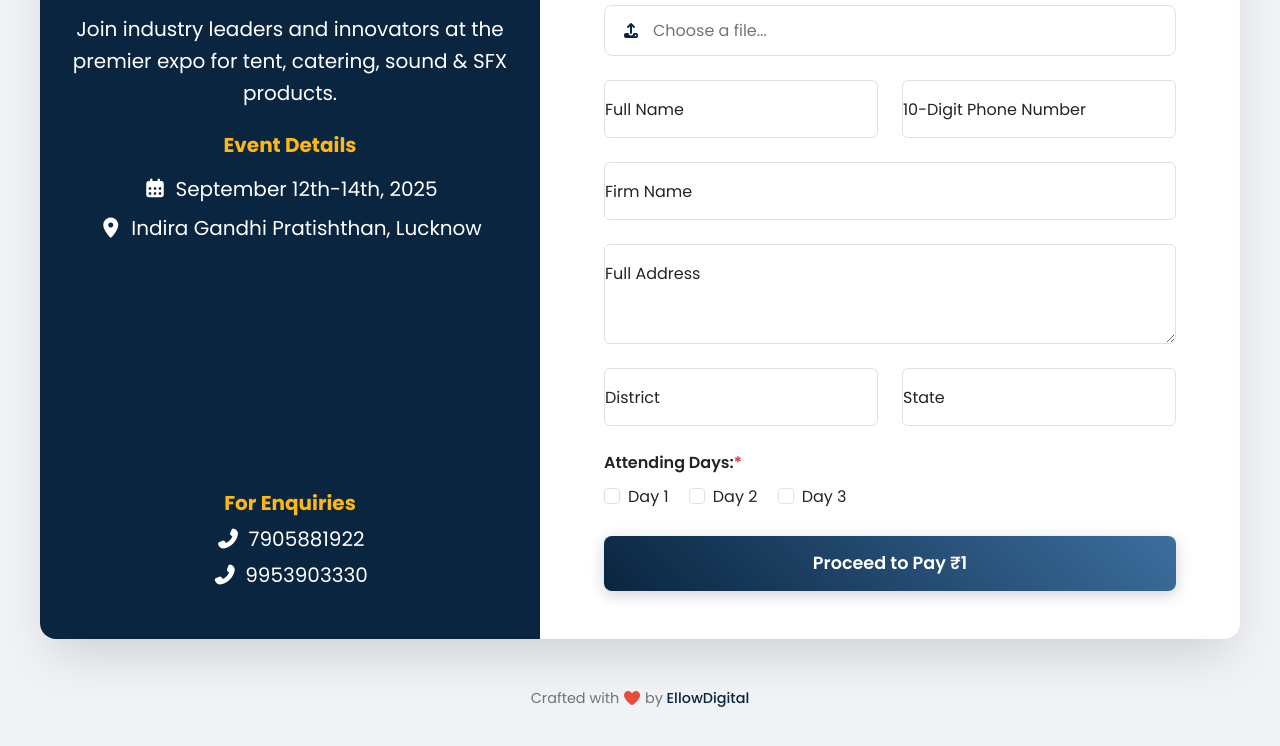
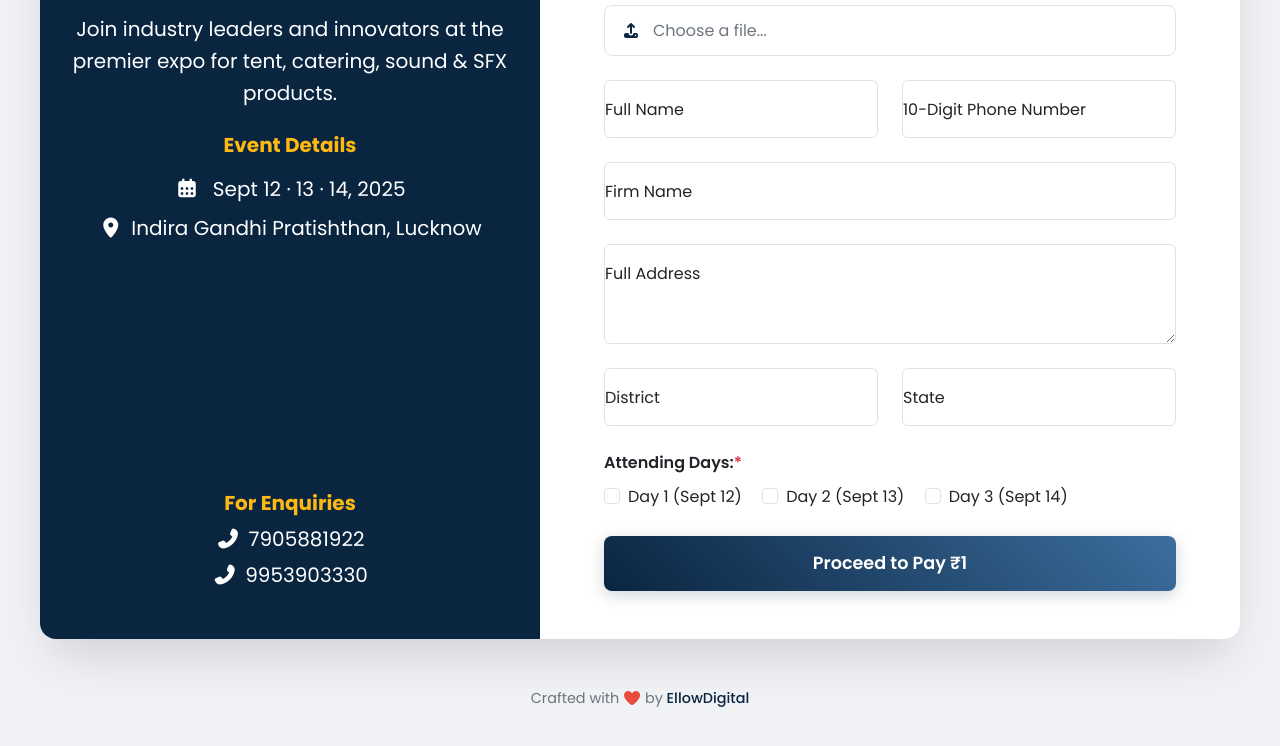
Before and after one commit to EllowDigital/ELLOWREG-IN, a website: page index.html in a window 1280 px wide. Shown: the part 176-922 px from the top of the page. Drawn offline with nearby package versions, Linux system fonts and the light colour scheme; a script that the page names is missing.

Commit message:
refactor: Update event details and attendance labels in index.html for clarity; enhance id card header styling

```diff
--- a/index.html
+++ b/index.html
@@ -370,7 +370,9 @@
                             tent, catering, sound & SFX products.</p>
                         <div class="text-center my-4">
                             <h5 class="fw-bold mb-3" style="color: var(--accent-color);">Event Details</h5>
-                            <p class="mb-2 fs-5"><i class="fas fa-calendar-alt fa-fw me-2"></i>September 12th-14th, 2025
+                            <p class="mb-2 fs-5">
+                                <i class="fas fa-calendar-alt fa-fw me-2"></i>
+                                Sept 12 · 13 · 14, 2025
                             </p>
                             <p class="fs-5" style="line-height: 1.5;"><i
                                     class="fas fa-map-marker-alt fa-fw me-2"></i>Indira Gandhi Pratishthan, Lucknow</p>
@@ -451,17 +453,17 @@
                                     <div class="form-check d-inline-block me-3">
                                         <input class="form-check-input" type="checkbox" name="attendance" value="Day 1"
                                             id="day1">
-                                        <label class="form-check-label" for="day1">Day 1</label>
+                                        <label class="form-check-label" for="day1">Day 1 (Sept 12)</label>
                                     </div>
                                     <div class="form-check d-inline-block me-3">
                                         <input class="form-check-input" type="checkbox" name="attendance" value="Day 2"
                                             id="day2">
-                                        <label class="form-check-label" for="day2">Day 2</label>
+                                        <label class="form-check-label" for="day2">Day 2 (Sept 13)</label>
                                     </div>
                                     <div class="form-check d-inline-block">
                                         <input class="form-check-input" type="checkbox" name="attendance" value="Day 3"
                                             id="day3">
-                                        <label class="form-check-label" for="day3">Day 3</label>
+                                        <label class="form-check-label" for="day3">Day 3 (Sept 14)</label>
                                     </div>
                                 </div>
                             </div>
@@ -505,7 +507,9 @@
     <div id="id-card-template" class="d-none">
         <div id="id-card">
             <div class="id-card-header">
-                <div class="id-card-header-text">EVENT ENTRY PASS</div>
+                <div class="id-card-header-text"
+                    style="font-size: 2rem; font-weight: 900; margin-top: 0.5rem; color: #FDB813;">TENT
+                    DECOR EXPO UP 2025</div>
             </div>
             <div class="id-card-body">
                 <img class="id-card-photo" src="" alt="Attendee Photo" crossorigin="anonymous">
```
